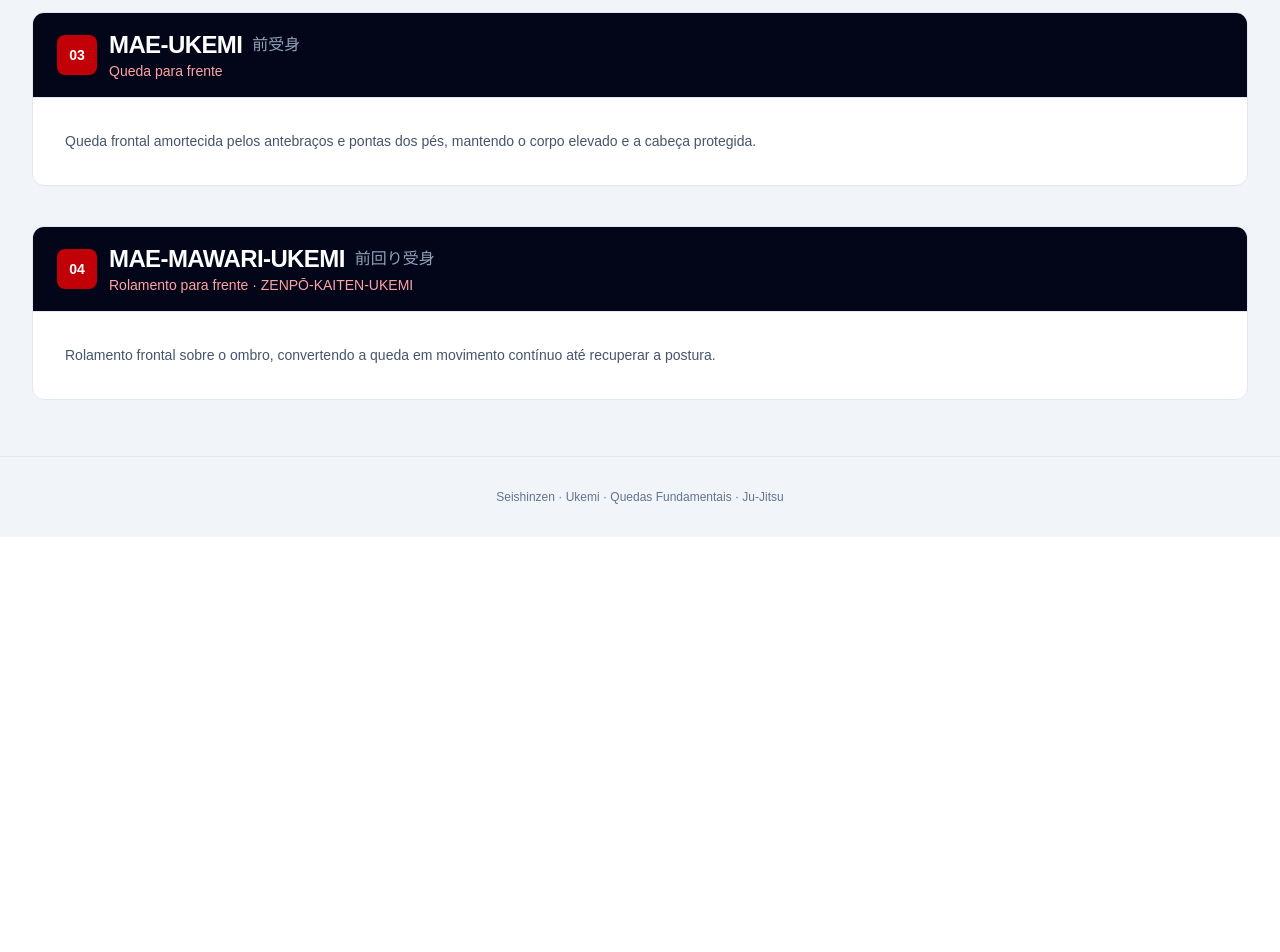
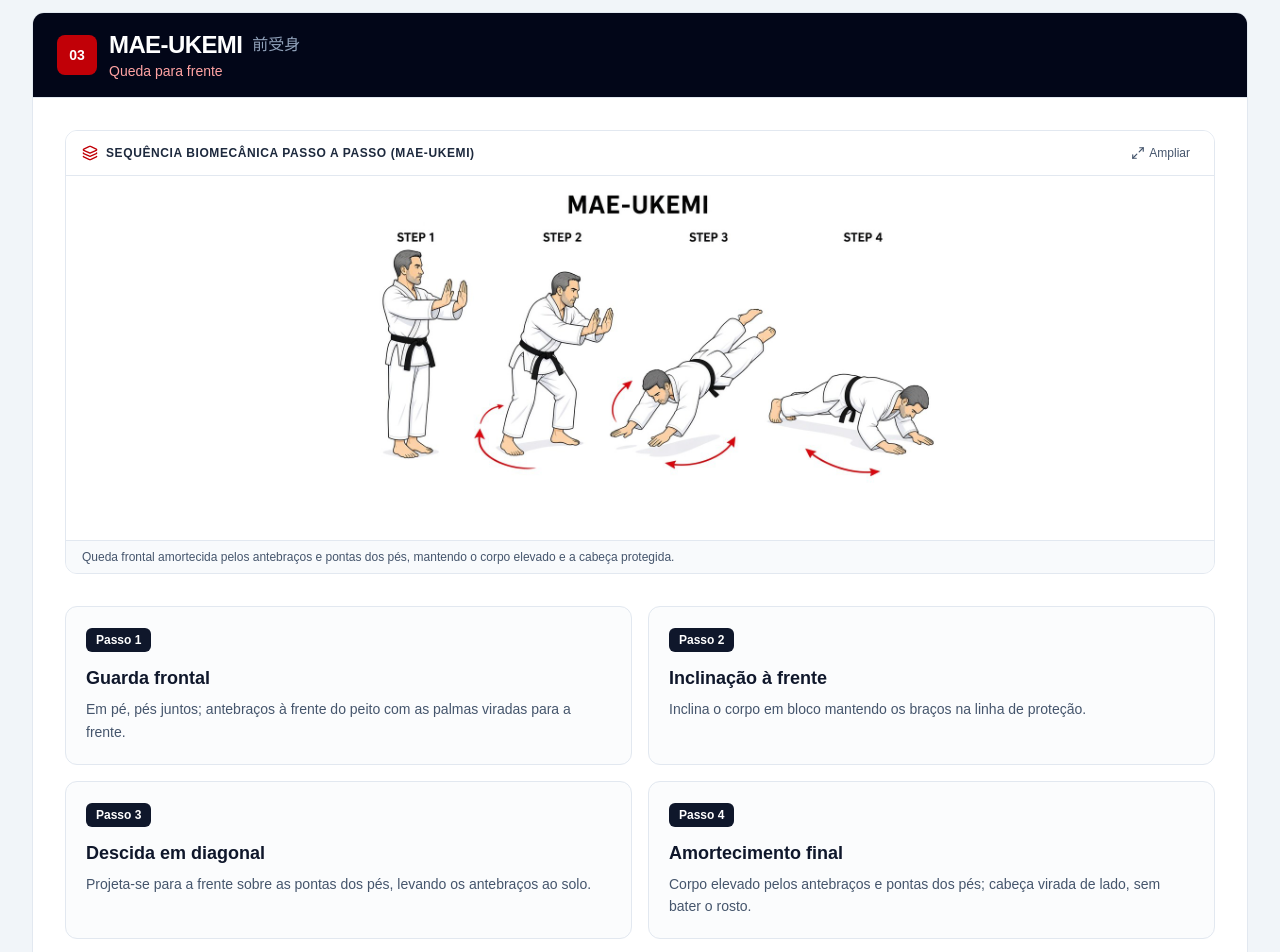
Before and after one commit to magalhaesals/seishinzen, a Next.js app: page /ukemi in a window 1280 px wide. Shown: the part 3360-4312 px from the top of the page. Before the commit the page ends 3897 px from the top, so only its background shows below. Built offline with nearby package versions, Linux system fonts and the light colour scheme.

Commit message:
Add Yoko and Mae Ukemi step sequence plates
Wire boxes 02 and 03 with adapted sequence illustrations and
four-phase breakdowns matching the Ushiro pattern.

Co-authored-by: Antonio Magalhães <magalhaesals@users.noreply.github.com>

```diff
--- a/src/data/ukemi.ts
+++ b/src/data/ukemi.ts
@@ -98,7 +98,33 @@ export const UKEMI_FALLS: UkemiFall[] = [
     detail:
       "Queda frontal amortecida pelos antebraços e pontas dos pés, mantendo o corpo elevado e a cabeça protegida.",
     mainIllustration: "/illustrations/ukemi/03_mae_ukemi.jpg",
-    steps: [],
+    sequenceIllustration: "/illustrations/ukemi/seq_mae_ukemi.jpg",
+    steps: [
+      {
+        stepNumber: 1,
+        phaseTitle: "Guarda frontal",
+        detail:
+          "Em pé, pés juntos; antebraços à frente do peito com as palmas viradas para a frente.",
+      },
+      {
+        stepNumber: 2,
+        phaseTitle: "Inclinação à frente",
+        detail:
+          "Inclina o corpo em bloco mantendo os braços na linha de proteção.",
+      },
+      {
+        stepNumber: 3,
+        phaseTitle: "Descida em diagonal",
+        detail:
+          "Projeta-se para a frente sobre as pontas dos pés, levando os antebraços ao solo.",
+      },
+      {
+        stepNumber: 4,
+        phaseTitle: "Amortecimento final",
+        detail:
+          "Corpo elevado pelos antebraços e pontas dos pés; cabeça virada de lado, sem bater o rosto.",
+      },
+    ],
   },
   {
     number: "04",
```
Also changed, not shown: public/illustrations/ukemi/seq_mae_ukemi.jpg (added).
